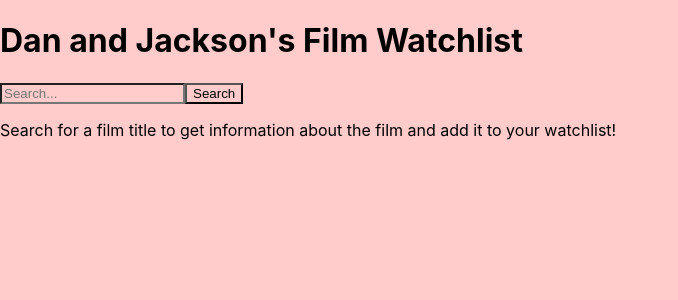
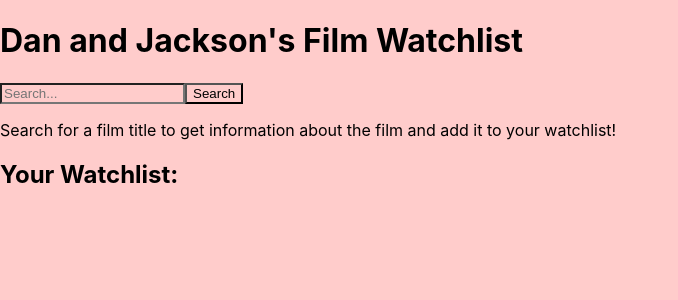
Before and after one commit to JacksonColeman/CatalogueCinematica, a React (Create React App) app in the folder p2groupproj/: page / in a window 1280 px wide. Shown: the top 300 px of the page, without its empty margins (0-678 px from the left). Built offline with nearby package versions, Linux system fonts and the light colour scheme.

Commit message:
Added basic watchlist functionality

```diff
--- a/p2groupproj/src/App.js
+++ b/p2groupproj/src/App.js
@@ -5,9 +5,15 @@ import About from "./components/About"
 import NavBar from "./components/NavBar"
 import FilmWatchMgr from "./components/FilmWatchMgr"
 import Search from './components/Search';
+import WatchList from './components/WatchList';
 
 
 function App() {
+  const [watchlist, setWatchlist] = useState([])
+
+  const addToWatchlist = (film) => {
+    setWatchlist([...watchlist, film])
+  }
 
   console.log(About, NavBar, FilmWatchMgr)
   // Search API by Title
@@ -16,7 +22,8 @@ function App() {
   return (
     <div className="App">
       <header><h1>Dan and Jackson's Film Watchlist</h1></header>
-      <Search />
+      <Search addToWatchlist={addToWatchlist}/>
+      <WatchList watchlist={watchlist}/>
     </div>
   )
 }
--- a/p2groupproj/src/components/FilmDetail.js
+++ b/p2groupproj/src/components/FilmDetail.js
@@ -1,6 +1,11 @@
 import React from 'react'
 
-function FilmDetail ({film}) {
+function FilmDetail ({film, addToWatchlist}) {
+
+    const handleWatchlistClick = () => {
+        addToWatchlist(film);
+    }
+
     return(
         <div class="filmdetail">
             <h1 class="filmtitle">{film.Title}</h1>
@@ -9,7 +14,7 @@ function FilmDetail ({film}) {
             <p>Starring: {film.Actors}</p>
             <p>Genre: {film.Genre}</p>
             <p>Plot Summary: {film.Plot}</p>
-            <button>Add to Watchlist</button>
+            <button onClick={handleWatchlistClick}>Add to Watchlist</button>
         </div>
     )
 }
--- a/p2groupproj/src/components/Search.js
+++ b/p2groupproj/src/components/Search.js
@@ -1,7 +1,7 @@
 import React, {useState} from 'react'
 import FilmDetail from './FilmDetail';
 
-function Search () {
+function Search ({addToWatchlist}) {
     const [filmSearch, setFilmSearch] = useState("");
     const [currentFilm, setCurrentFilm] = useState([]);
 
@@ -30,7 +30,7 @@ function Search () {
                 <input type='text' placeholder="Search..." name="filmsearch" value={filmSearch} onChange={handleFilmSearch}></input>
                 <button type="submit" onClick={handleFilmSearchSubmit}>Search</button>
             </form>
-            {currentFilm.Genre ? <FilmDetail film={currentFilm}/> : <p>Search for a film title to get information about the film and add it to your watchlist!</p>}
+            {currentFilm.Genre ? <FilmDetail film={currentFilm} addToWatchlist={addToWatchlist}/> : <p>Search for a film title to get information about the film and add it to your watchlist!</p>}
 
         </div>
     )
--- a/p2groupproj/src/components/WatchList.js
+++ b/p2groupproj/src/components/WatchList.js
@@ -2,10 +2,11 @@ import React from 'react'
 import FilmDetail from "./FilmDetail"
 
 
-function WatchList () {
+function WatchList ({watchlist}) {
     return(
-        <div>
-            <FilmDetail />
+        <div class="watchlist">
+            <h2>Your Watchlist:</h2>
+            {watchlist.map(film => <p>{film.Title}</p>)}
         </div>
     )
 }
```
Also changed, not shown: p2groupproj/src/App.css (line endings or trailing spaces).
